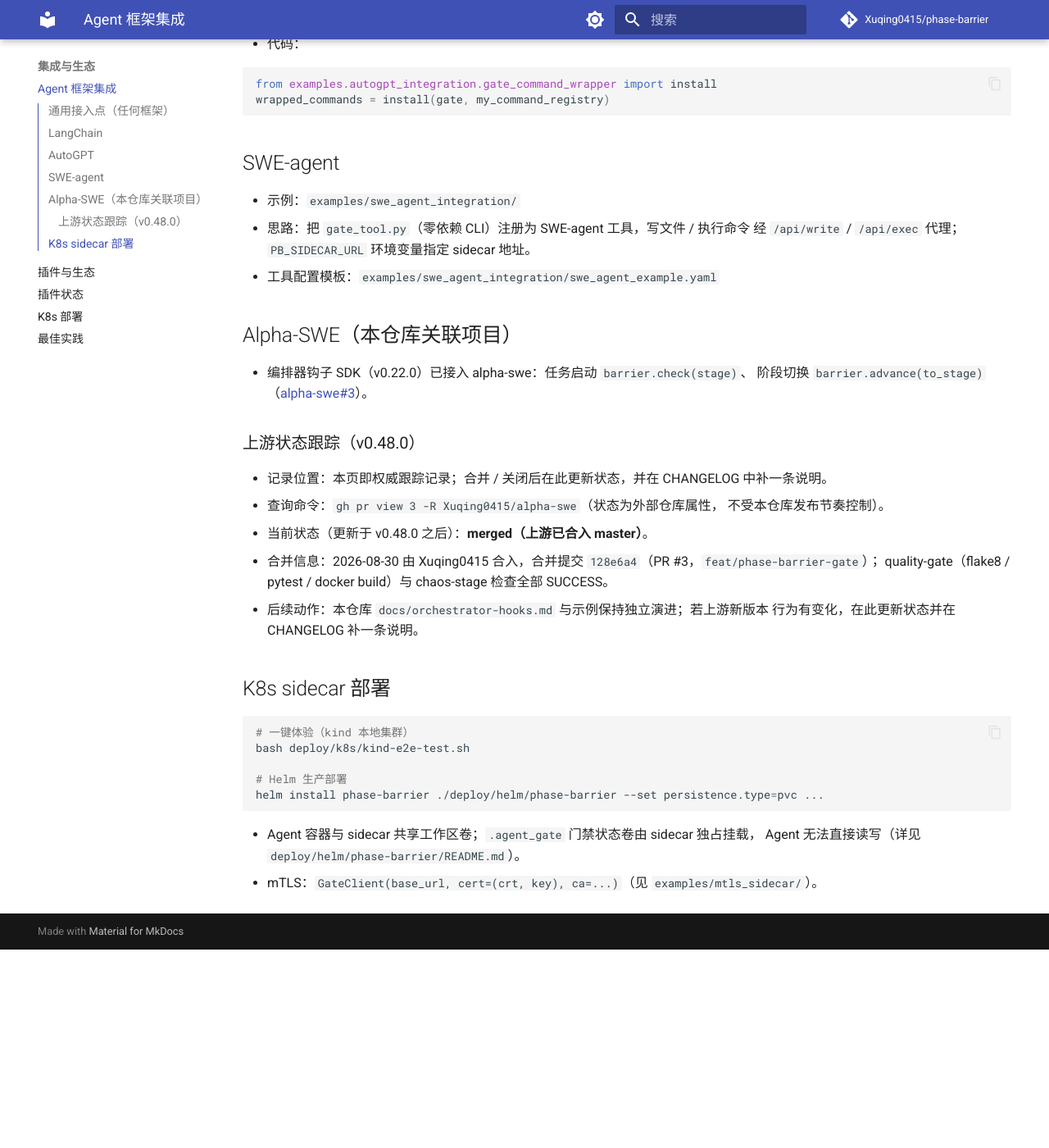
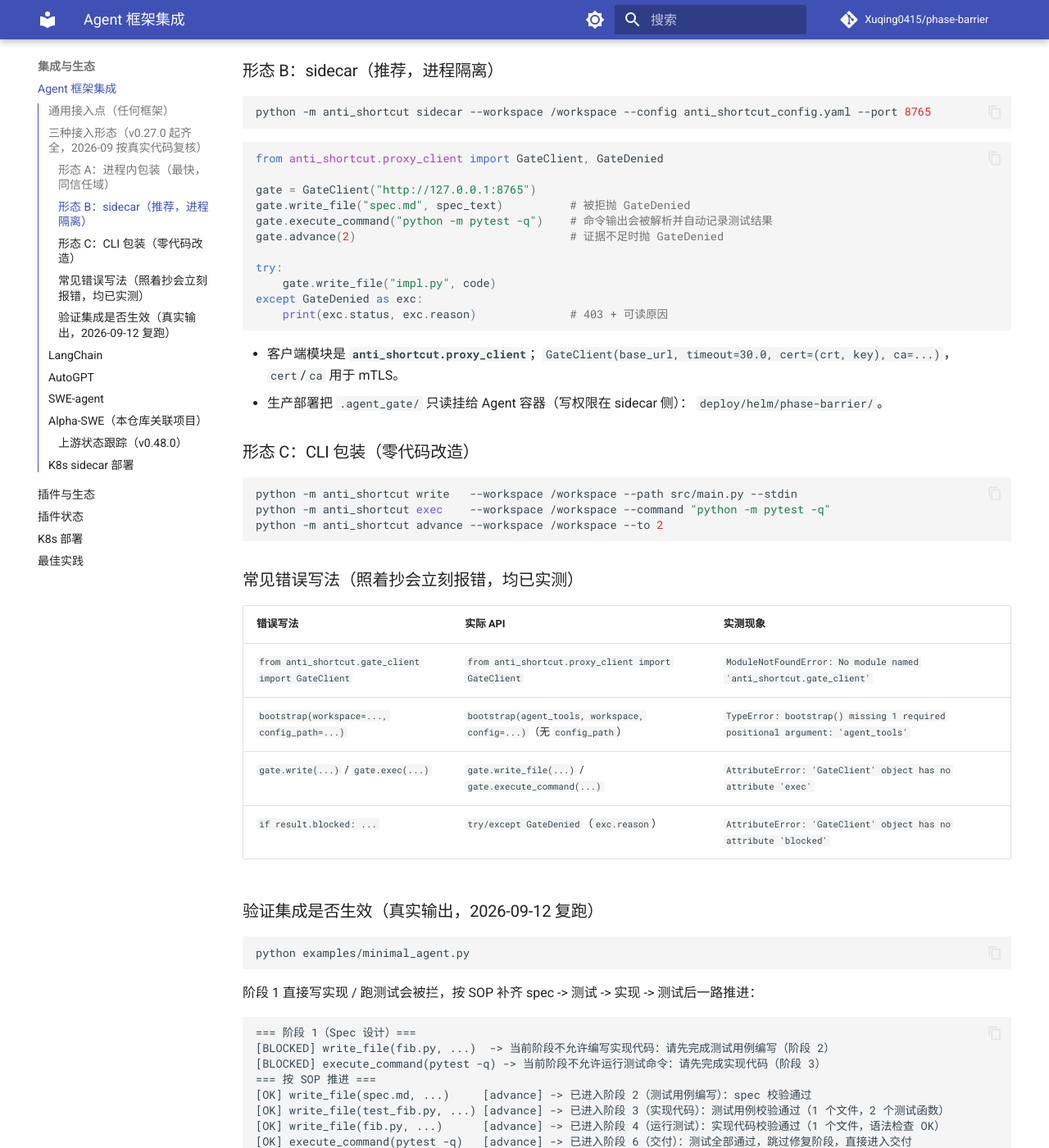
Before and after one commit to Xuqing0415/phase-barrier, an MkDocs documentation site: the page built from docs/integrations.md, in a window 1280 px wide and 1400 px high, scrolled down 1303 px. Shown: the whole window at 82% size. Built offline with MkDocs 1.6.1 and Material for MkDocs 9.7.7, drawn with Linux system fonts in a browser that asks for light colours; comment, search, counter and statistics services are not loaded; before the commit the page ends 2461 px from its top, so only the background shows below that; some of the changed text lies outside the part shown.

Commit message:
docs(integrations): 接入真实 Agent 的三种形态，按真实 API 复核并纠正错误写法
- 补进程内 bootstrap / sidecar GateClient / CLI 三种形态的可用签名
- 新增「常见错误写法」对照表（gate_client 模块、config_path、client.write/exec、result.blocked 均实测报错）
- 「验证集成是否生效」用 examples/minimal_agent.py 的真实输出

Co-authored-by: Codex <noreply@openai.com>

````diff
--- a/docs/integrations.md
+++ b/docs/integrations.md
@@ -22,6 +22,97 @@ gate.advance(2)                                # 申请进入下一阶段
 - `GateClient` 仅依赖标准库 `urllib`，可放进任意框架的工具实现。
 - 被拦截统一抛 `anti_shortcut.proxy_client.GateDenied`；命令行等价物
   `python -m anti_shortcut write|exec|advance`（见 CLI 章节）。
+
+## 三种接入形态（v0.27.0 起齐全，2026-09 按真实代码复核）
+
+先选形态，再选框架。三种形态的操作面一致：`write_file` / `execute_command` /
+`advance_stage`，被拒时都要「补齐证据后重试」。
+
+### 形态 A：进程内包装（最快，同信任域）
+
+```python
+from anti_shortcut import bootstrap
+
+tools = {
+    "write_file": my_write_file,        # def write_file(path: str, content: str) -> object
+    "execute_command": my_exec,         # def execute_command(command: str, cwd: str = None) -> object
+}
+
+# bootstrap(agent_tools, workspace, config=..., user_request=...) -> AntiShortcutSkill
+skill = bootstrap(
+    tools,                                  # 工具字典会被原地替换为经门禁包装的版本
+    "/path/to/project",
+    config="anti_shortcut_config.yaml",     # YAML 路径 / dict / GateConfig / None
+    user_request="实现登录功能，禁止明文存储密码……",   # 阶段 0 证据
+)
+tools["advance_stage"]                      # 由 bootstrap 注入，指向 skill.advance_stage
+```
+
+- 第一个参数是**工具字典**，不是 agent 对象，也没有 `register_tool` 回调。
+- 校验失败时包装器抛 `PermissionError`，原因写在异常消息里。
+- 参考实现：`examples/minimal_agent.py`（下面「验证集成」有它的真实输出）。
+
+### 形态 B：sidecar（推荐，进程隔离）
+
+```bash
+python -m anti_shortcut sidecar --workspace /workspace --config anti_shortcut_config.yaml --port 8765
+```
+
+```python
+from anti_shortcut.proxy_client import GateClient, GateDenied
+
+gate = GateClient("http://127.0.0.1:8765")
+gate.write_file("spec.md", spec_text)          # 被拒抛 GateDenied
+gate.execute_command("python -m pytest -q")    # 命令输出会被解析并自动记录测试结果
+gate.advance(2)                                # 证据不足时抛 GateDenied
+
+try:
+    gate.write_file("impl.py", code)
+except GateDenied as exc:
+    print(exc.status, exc.reason)              # 403 + 可读原因
+```
+
+- 客户端模块是 **`anti_shortcut.proxy_client`**；`GateClient(base_url, timeout=30.0,
+  cert=(crt, key), ca=...)`，`cert`/`ca` 用于 mTLS。
+- 生产部署把 `.agent_gate/` 只读挂给 Agent 容器（写权限在 sidecar 侧）：
+  `deploy/helm/phase-barrier/`。
+
+### 形态 C：CLI 包装（零代码改造）
+
+```bash
+python -m anti_shortcut write   --workspace /workspace --path src/main.py --stdin
+python -m anti_shortcut exec    --workspace /workspace --command "python -m pytest -q"
+python -m anti_shortcut advance --workspace /workspace --to 2
+```
+
+### 常见错误写法（照着抄会立刻报错，均已实测）
+
+| 错误写法 | 实际 API | 实测现象 |
+|---|---|---|
+| `from anti_shortcut.gate_client import GateClient` | `from anti_shortcut.proxy_client import GateClient` | `ModuleNotFoundError: No module named 'anti_shortcut.gate_client'` |
+| `bootstrap(workspace=..., config_path=...)` | `bootstrap(agent_tools, workspace, config=...)`（无 `config_path`） | `TypeError: bootstrap() missing 1 required positional argument: 'agent_tools'` |
+| `gate.write(...)` / `gate.exec(...)` | `gate.write_file(...)` / `gate.execute_command(...)` | `AttributeError: 'GateClient' object has no attribute 'exec'` |
+| `if result.blocked: ...` | `try/except GateDenied`（`exc.reason`） | `AttributeError: 'GateClient' object has no attribute 'blocked'` |
+
+### 验证集成是否生效（真实输出，2026-09-12 复跑）
+
+```bash
+python examples/minimal_agent.py
+```
+
+阶段 1 直接写实现 / 跑测试会被拦，按 SOP 补齐 spec -> 测试 -> 实现 -> 测试后一路推进：
+
+```text
+=== 阶段 1（Spec 设计）===
+[BLOCKED] write_file(fib.py, ...)  -> 当前阶段不允许编写实现代码：请先完成测试用例编写（阶段 2）
+[BLOCKED] execute_command(pytest -q) -> 当前阶段不允许运行测试命令：请先完成实现代码（阶段 3）
+=== 按 SOP 推进 ===
+[OK] write_file(spec.md, ...)     [advance] -> 已进入阶段 2（测试用例编写）：spec 校验通过
+[OK] write_file(test_fib.py, ...) [advance] -> 已进入阶段 3（实现代码）：测试用例校验通过（1 个文件，2 个测试函数）
+[OK] write_file(fib.py, ...)      [advance] -> 已进入阶段 4（运行测试）：实现代码校验通过（1 个文件，语法检查 OK）
+[OK] execute_command(pytest -q)   [advance] -> 已进入阶段 6（交付）：测试全部通过，跳过修复阶段，直接进入交付
+最终阶段: 6（交付），完成 = True
+```
 
 ## LangChain
 
````
